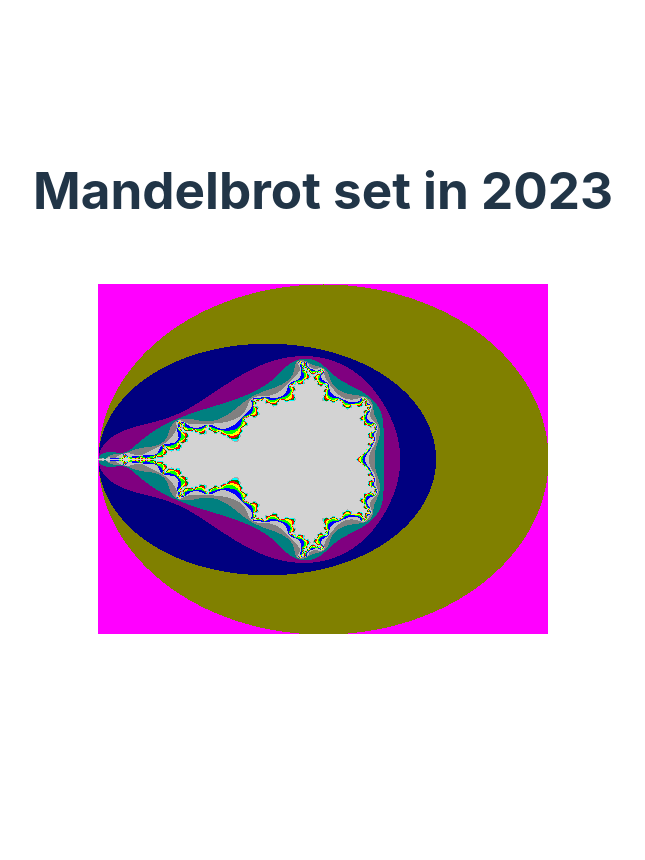
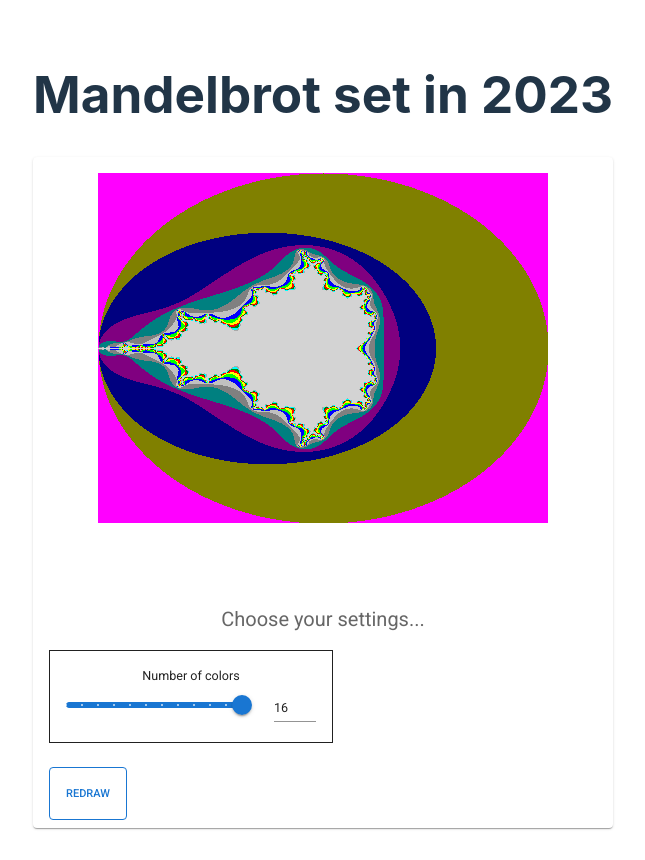
Before and after one commit to danielkaiser80/mandelbrot, a React (Vite) app: page / in a window 1280 px wide. Shown: the whole page, without its empty margins (317-962 px from the left). Before the commit the page ends 800 px from the top, so only its background shows below. Built offline with nearby package versions, Linux system fonts and the light colour scheme.

Commit message:
Enable the user to choose a color preset; allow redrawing using button.

```diff
--- a/src/App.tsx
+++ b/src/App.tsx
@@ -1,13 +1,22 @@
 import "./App.css";
+import { createTheme, ThemeProvider } from "@mui/material/styles";
 import MandelbrotCanvas from "./canvas/MandelbrotCanvas.tsx";
 
+const theme = createTheme({
+  typography: {
+    fontFamily: `"Roboto"`,
+    fontSize: 11,
+    fontWeightLight: 300,
+    fontWeightRegular: 400,
+    fontWeightMedium: 500,
+  },
+});
+
 const App = () => (
-  <>
+  <ThemeProvider theme={theme}>
     <h1>Mandelbrot set in 2023</h1>
-    <div className="card">
-      <MandelbrotCanvas />
-    </div>
-  </>
+    <MandelbrotCanvas />
+  </ThemeProvider>
 );
 
 export default App;
--- a/src/canvas/MandelbrotCanvas.tsx
+++ b/src/canvas/MandelbrotCanvas.tsx
@@ -1,16 +1,24 @@
-import React, { useEffect, useRef } from "react";
-import { getColorFromNumber } from "./color-util.ts";
+import React, { useEffect, useRef, useState } from "react";
+import { getColorFromNumber, MAX_COLOR } from "./color-util.ts";
 import getIterations from "./calculator.ts";
+import {
+  Button,
+  Card,
+  CardActions,
+  CardContent,
+  Typography,
+} from "@mui/material";
+import InputSlider from "../components/InputSlider.tsx";
 
 const MandelbrotCanvas: React.FC = () => {
+  const [maxColor, setMaxColor] = useState(MAX_COLOR);
+  const [draw, setDraw] = useState(true);
   const canvasRef = useRef<HTMLCanvasElement | null>(null);
   const width = 450;
   const height = 350;
-  const drawn = useRef<boolean>();
-  drawn.current = false;
 
   useEffect(() => {
-    if (drawn.current) return;
+    if (!draw) return;
     if (canvasRef.current) {
       const canvas = canvasRef.current;
       const ctx = canvas.getContext("2d");
@@ -20,17 +28,49 @@ const MandelbrotCanvas: React.FC = () => {
             const c1 = 4 * ((i - width / 2) / width);
             const c2 = 4 * ((j - height / 2) / height);
 
-            ctx.fillStyle = getColorFromNumber(getIterations(c1, c2));
+            ctx.fillStyle = getColorFromNumber(getIterations(c1, c2), maxColor);
             ctx.fillRect(i, j, 1, 1);
           }
         }
 
-        drawn.current = true;
+        setDraw(false);
       }
     }
-  }, []);
+  }, [draw, maxColor]);
 
-  return <canvas ref={canvasRef} width={width} height={height} />;
+  return (
+    <Card>
+      <CardContent>
+        <canvas ref={canvasRef} width={width} height={height} />
+        <Typography
+          sx={{ fontSize: 20, marginTop: "75px" }}
+          color="text.secondary"
+          gutterBottom
+          paragraph
+        >
+          Choose your settings...
+        </Typography>
+
+        <InputSlider
+          description="Number of colors"
+          handleChange={setMaxColor}
+          minValue={5}
+          maxValue={MAX_COLOR}
+        />
+      </CardContent>
+      <CardActions>
+        <Button
+          sx={{ border: 1, padding: 2, marginLeft: 1 }}
+          onClick={() => {
+            setDraw(true);
+          }}
+          disabled={draw}
+        >
+          Redraw
+        </Button>
+      </CardActions>
+    </Card>
+  );
 };
 
 export default MandelbrotCanvas;
--- a/src/canvas/color-util.ts
+++ b/src/canvas/color-util.ts
@@ -18,7 +18,12 @@ const colors = [
   "lightgray",
 ];
 
-export const getColorFromNumber = (index: number): string => {
-  const colorIndex = Math.min(index, colors.length - 1);
+export const MAX_COLOR = colors.length - 1;
+
+export const getColorFromNumber = (
+  index: number,
+  maxColor?: number,
+): string => {
+  const colorIndex = Math.min(index, maxColor ?? MAX_COLOR);
   return colors[colorIndex];
 };
--- /dev/null
+++ b/src/components/InputSlider.tsx
@@ -0,0 +1,91 @@
+import { ChangeEvent, useEffect, useState } from "react";
+import { styled } from "@mui/material/styles";
+import {
+  Box,
+  Grid,
+  Input as MuiInput,
+  Slider,
+  Typography,
+} from "@mui/material";
+
+const Input = styled(MuiInput)`
+  width: 42px;
+`;
+
+interface InputSliderProps {
+  description: string;
+  handleChange: (value: number) => void;
+  minValue: number;
+  maxValue?: number;
+  initialValue?: number;
+  step?: number;
+}
+
+const InputSlider = ({
+  description,
+  handleChange,
+  minValue,
+  maxValue = 100,
+  initialValue = maxValue,
+  step = 1,
+}: InputSliderProps) => {
+  const [value, setValue] = useState(initialValue);
+
+  const handleSliderChange = (_: Event, newValue: number | number[]) => {
+    setValue(newValue as number);
+  };
+
+  const handleInputChange = (event: ChangeEvent<HTMLInputElement>) => {
+    setValue(event.target.value === "" ? minValue : Number(event.target.value));
+  };
+
+  useEffect(() => {
+    handleChange(value);
+  }, [value, handleChange]);
+
+  const handleBlur = () => {
+    if (value < minValue) {
+      setValue(minValue);
+    } else if (value > maxValue) {
+      setValue(maxValue);
+    }
+  };
+
+  return (
+    <Box sx={{ width: 250, border: 1, padding: 2 }}>
+      <Typography id="input-slider" gutterBottom>
+        {description}
+      </Typography>
+      <Grid container spacing={4} alignItems="center">
+        <Grid item xs>
+          <Slider
+            value={typeof value === "number" ? value : minValue}
+            onChange={handleSliderChange}
+            aria-labelledby="input-slider"
+            valueLabelDisplay="auto"
+            step={step}
+            marks
+            min={minValue}
+            max={maxValue}
+          />
+        </Grid>
+        <Grid item>
+          <Input
+            value={value}
+            size="small"
+            onChange={handleInputChange}
+            onBlur={handleBlur}
+            inputProps={{
+              step,
+              min: minValue,
+              max: maxValue,
+              type: "number",
+              "aria-labelledby": "input-slider",
+            }}
+          />
+        </Grid>
+      </Grid>
+    </Box>
+  );
+};
+export default InputSlider;
```
